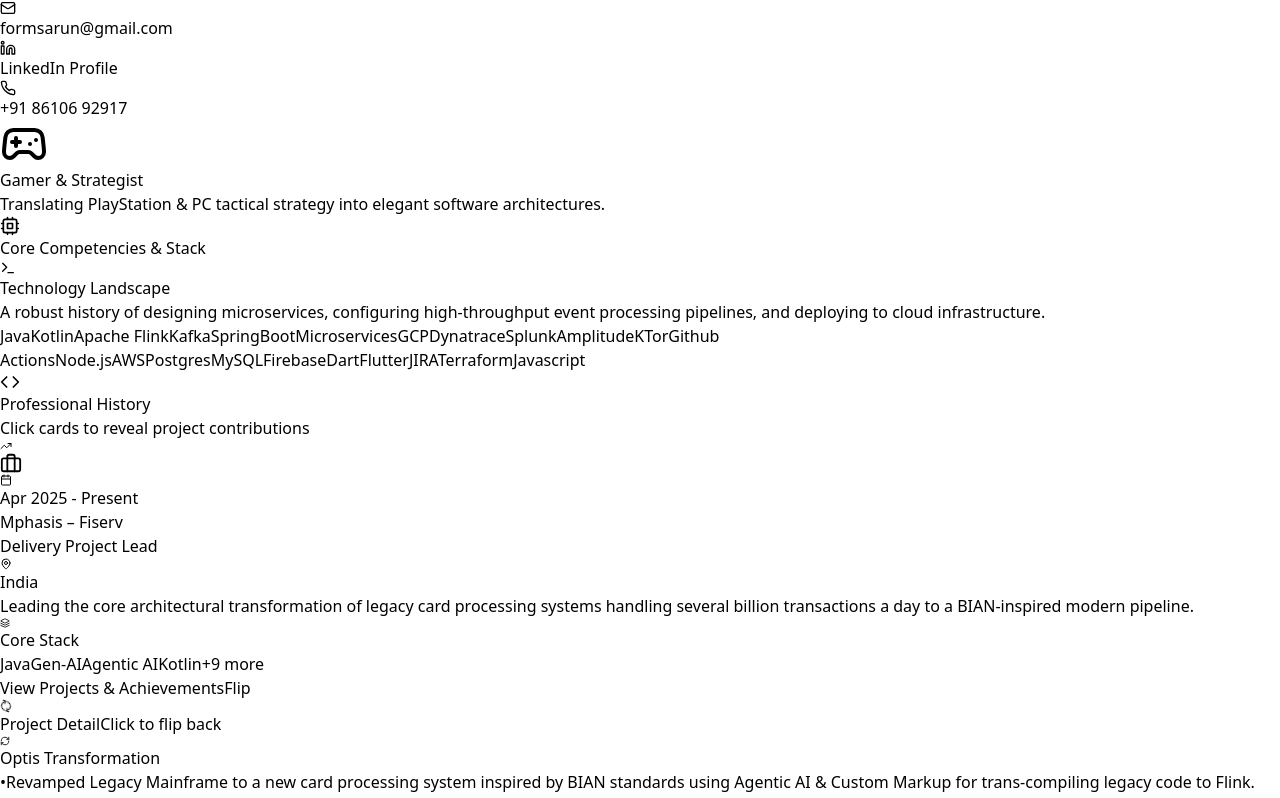
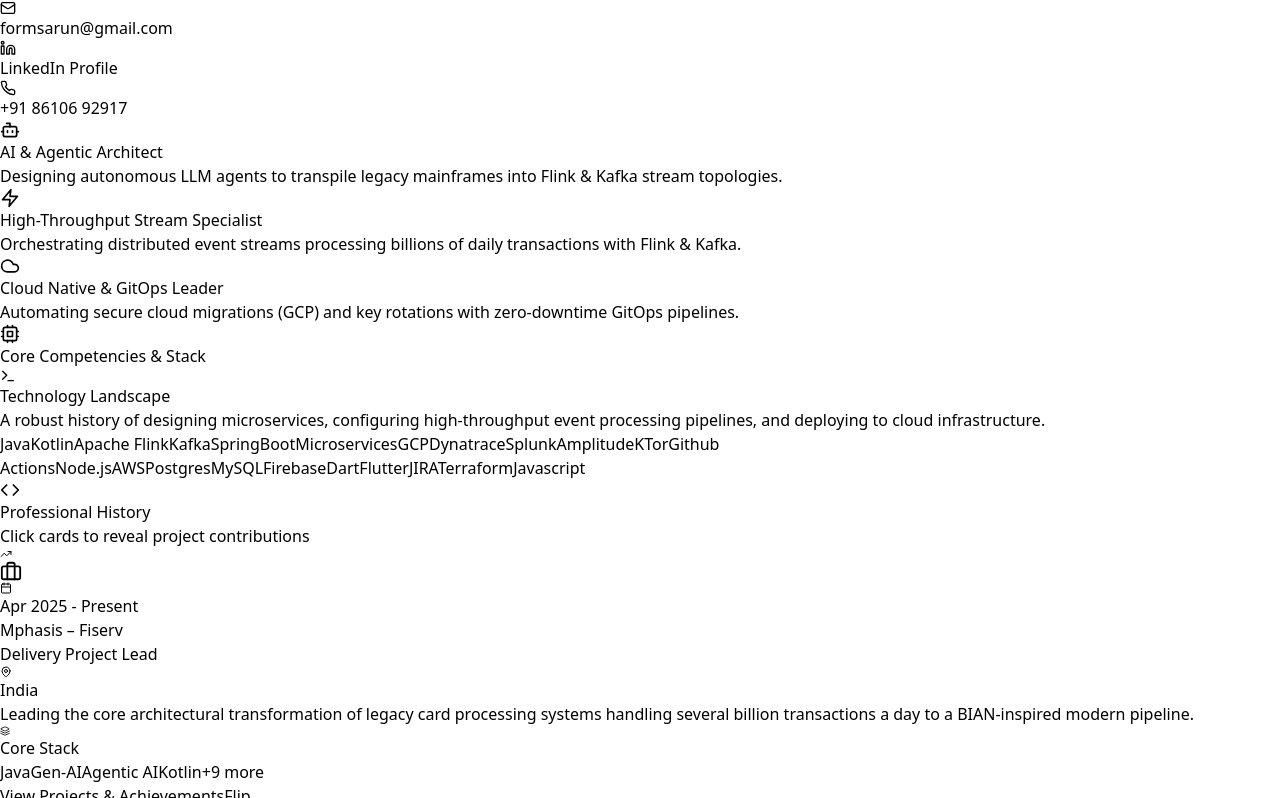
Before and after one commit to formsarun/resume_site, a React (Vite) app: page / in a window 1280 px wide. Shown: the part 1042-1840 px from the top of the page. Built offline with nearby package versions, Linux system fonts and the light colour scheme.

Commit message:
feat: add 3 core competency highlights and rename page title

```diff
--- a/src/App.jsx
+++ b/src/App.jsx
@@ -8,11 +8,12 @@
   Award,
   BookOpen,
   Terminal,
-  Gamepad2,
-  User,
   Code,
   ArrowRight,
-  TrendingUp
+  TrendingUp,
+  Bot,
+  Zap,
+  Cloud
 } from 'lucide-react';
 import ParticleCanvas from './components/ParticleCanvas';
 import ExperienceFlipCard from './components/ExperienceFlipCard';
@@ -232,18 +233,50 @@
             </div>
           </div>
 
-          <div className="lg:col-span-4 flex justify-center lg:justify-end">
+          <div className="lg:col-span-4 flex flex-col gap-4 justify-center">
+            {/* AI & Agentic Architect Card */}
             <div className="relative group">
-              {/* Decorative Glow Grid */}
-              <div className="absolute -inset-1 bg-gradient-to-r from-indigo-500 to-emerald-500 rounded-2xl blur opacity-30 group-hover:opacity-60 transition duration-1000 group-hover:duration-200"></div>
-              <div className="relative w-64 h-64 bg-slate-900 border border-slate-800 rounded-2xl p-6 flex flex-col justify-between items-center text-center shadow-2xl">
-                <div className="p-4 bg-indigo-500/10 rounded-full text-indigo-400 mt-4">
-                  <Gamepad2 size={48} className="animate-bounce" />
+              <div className="absolute -inset-0.5 bg-gradient-to-r from-indigo-500 to-emerald-500 rounded-xl blur opacity-20 group-hover:opacity-40 transition duration-500"></div>
+              <div className="relative bg-slate-900/95 border border-slate-800/80 rounded-xl p-4.5 flex items-start gap-3.5 shadow-xl backdrop-blur-sm">
+                <span className="p-2 bg-indigo-500/10 text-indigo-400 rounded-lg shrink-0">
+                  <Bot size={20} />
+                </span>
+                <div>
+                  <h3 className="font-bold text-slate-200 text-sm">AI & Agentic Architect</h3>
+                  <p className="text-xs text-slate-400 mt-1 leading-relaxed">
+                    Designing autonomous LLM agents to transpile legacy mainframes into Flink & Kafka stream topologies.
+                  </p>
                 </div>
+              </div>
+            </div>
+
+            {/* High-Throughput Stream Specialist Card */}
+            <div className="relative group">
+              <div className="absolute -inset-0.5 bg-gradient-to-r from-indigo-500 to-emerald-500 rounded-xl blur opacity-20 group-hover:opacity-40 transition duration-500"></div>
+              <div className="relative bg-slate-900/95 border border-slate-800/80 rounded-xl p-4.5 flex items-start gap-3.5 shadow-xl backdrop-blur-sm">
+                <span className="p-2 bg-indigo-500/10 text-indigo-400 rounded-lg shrink-0">
+                  <Zap size={20} />
+                </span>
                 <div>
-                  <h3 className="font-bold text-slate-200">Gamer & Strategist</h3>
-                  <p className="text-xs text-slate-500 mt-1 max-w-[200px]">
-                    Translating PlayStation & PC tactical strategy into elegant software architectures.
+                  <h3 className="font-bold text-slate-200 text-sm">High-Throughput Stream Specialist</h3>
+                  <p className="text-xs text-slate-400 mt-1 leading-relaxed">
+                    Orchestrating distributed event streams processing billions of daily transactions with Flink & Kafka.
+                  </p>
+                </div>
+              </div>
+            </div>
+
+            {/* Cloud Native & GitOps Leader Card */}
+            <div className="relative group">
+              <div className="absolute -inset-0.5 bg-gradient-to-r from-indigo-500 to-emerald-500 rounded-xl blur opacity-20 group-hover:opacity-40 transition duration-500"></div>
+              <div className="relative bg-slate-900/95 border border-slate-800/80 rounded-xl p-4.5 flex items-start gap-3.5 shadow-xl backdrop-blur-sm">
+                <span className="p-2 bg-indigo-500/10 text-indigo-400 rounded-lg shrink-0">
+                  <Cloud size={20} />
+                </span>
+                <div>
+                  <h3 className="font-bold text-slate-200 text-sm">Cloud Native & GitOps Leader</h3>
+                  <p className="text-xs text-slate-400 mt-1 leading-relaxed">
+                    Automating secure cloud migrations (GCP) and key rotations with zero-downtime GitOps pipelines.
                   </p>
                 </div>
               </div>
```
Also changed, not shown: index.html (+1 -1 lines).
